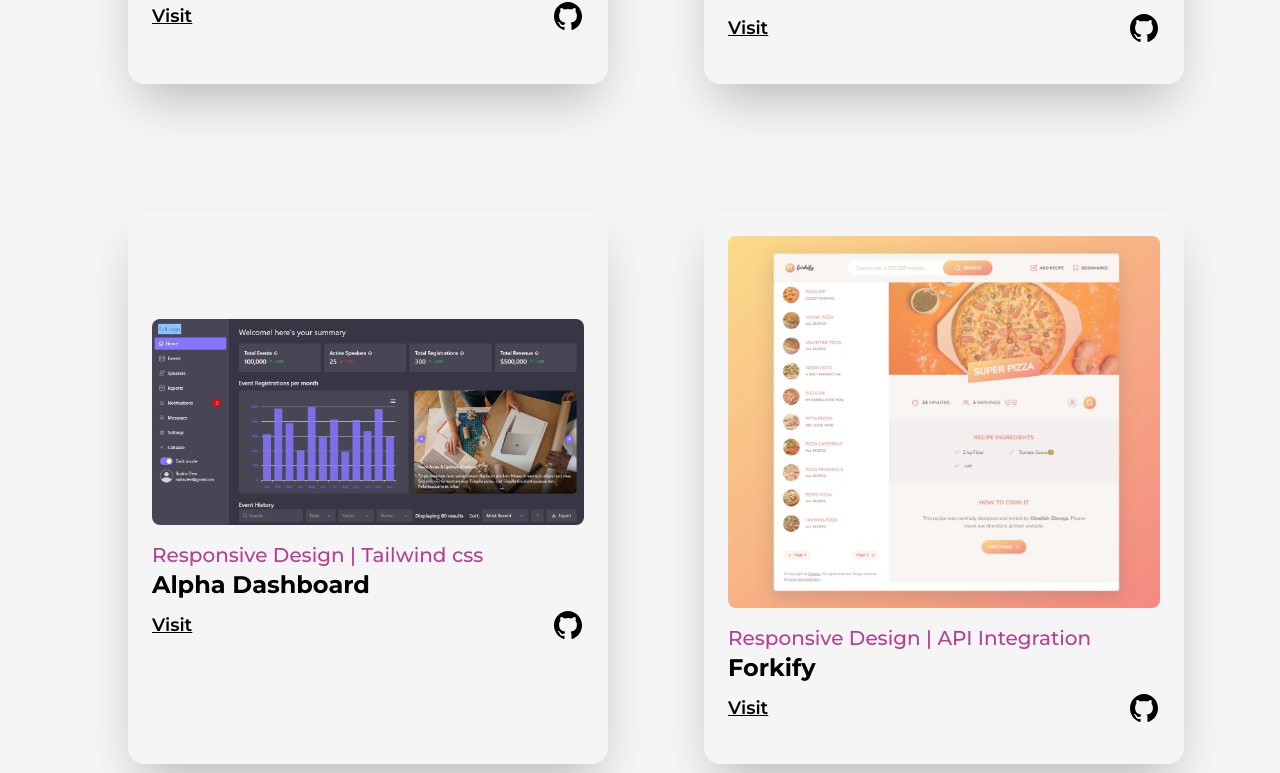
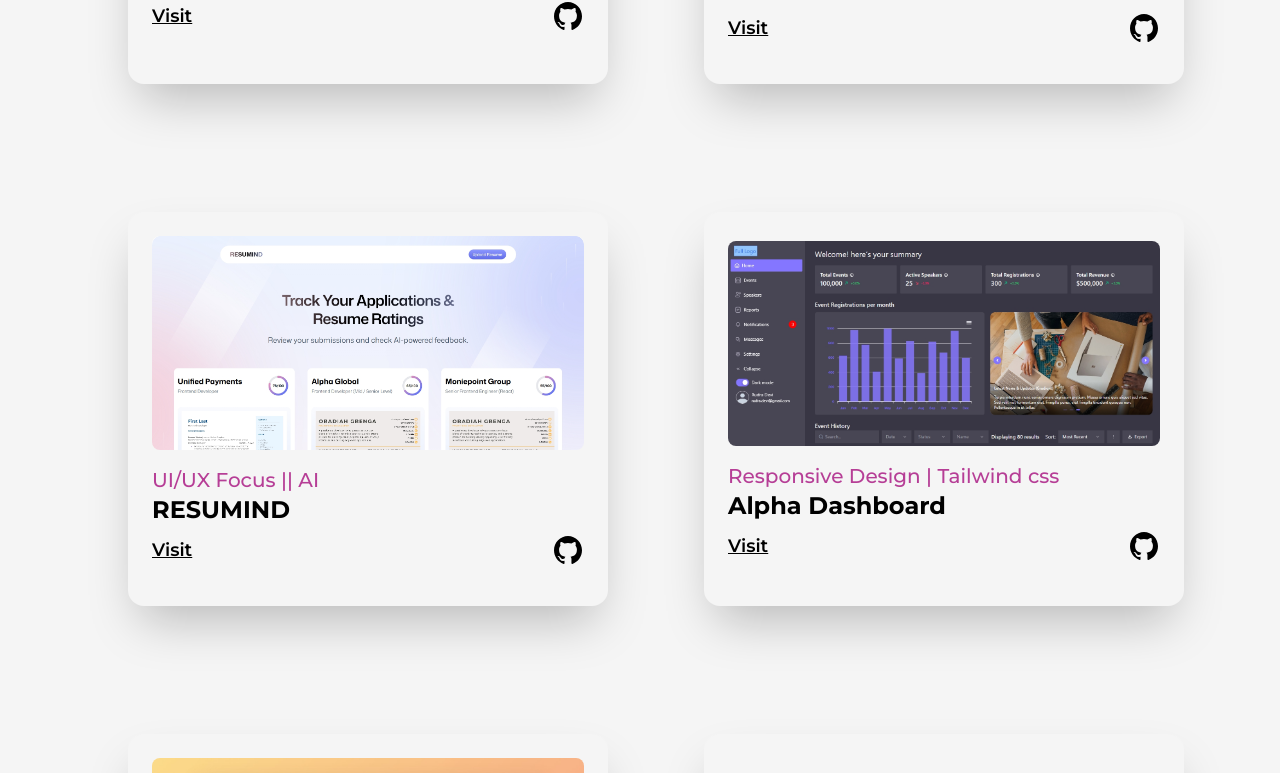
Before and after one commit to Obadea/portfolio, a Next.js app: page /projects in a window 1280 px wide. Shown: the part 1694-2467 px from the top of the page. Built offline with nearby package versions, Linux system fonts and the light colour scheme.

Commit message:
worked on new projects

```diff
--- a/src/components/data.js
+++ b/src/components/data.js
@@ -1,142 +1,151 @@
-import project1 from '../../public/images/projects/carHub.jpeg';
-import project2 from '../../public/images/projects/Clipboard.jpeg';
-import project3 from '../../public/images/projects/fylo.jpeg';
-import project4 from '../../public/images/projects/gpt-3.jpeg';
-import project5 from '../../public/images/projects/promptopia.jpeg';
-import project6 from '../../public/images/projects/portfolio.jpeg';
-import project7 from '../../public/images/projects/forkify.jpeg';
-import project8 from '../../public/images/projects/metaVerse.jpeg';
-import project9 from '../../public/images/projects/bankist website.jpeg';
-import project10 from '../../public/images/projects/mapty.jpeg';
-import project11 from '../../public/images/projects/aiSummarizer.jpeg';
-import project12 from '../../public/images/projects/movieland.jpeg';
-import project13 from '../../public/images/projects/obadeaTrackPreview.png';
-import project14 from '../../public/images/projects/obadinn.jpeg';
-import project15 from '../../public/images/projects/elegant-collection.jpeg';
-import project16 from '../../public/images/projects/nike.jpeg';
-import project17 from '../../public/images/projects/iphone.jpeg';
-import project18 from '../../public/images/projects/alphaProject.jpeg';
+import project1 from "../../public/images/projects/carHub.jpeg";
+import project2 from "../../public/images/projects/Clipboard.jpeg";
+import project3 from "../../public/images/projects/fylo.jpeg";
+import project4 from "../../public/images/projects/gpt-3.jpeg";
+import project5 from "../../public/images/projects/promptopia.jpeg";
+import project6 from "../../public/images/projects/portfolio.jpeg";
+import project7 from "../../public/images/projects/forkify.jpeg";
+import project8 from "../../public/images/projects/metaVerse.jpeg";
+import project9 from "../../public/images/projects/bankist website.jpeg";
+import project10 from "../../public/images/projects/mapty.jpeg";
+import project11 from "../../public/images/projects/aiSummarizer.jpeg";
+import project12 from "../../public/images/projects/movieland.jpeg";
+import project13 from "../../public/images/projects/obadeaTrackPreview.png";
+import project14 from "../../public/images/projects/obadinn.jpeg";
+import project15 from "../../public/images/projects/elegant-collection.jpeg";
+import project16 from "../../public/images/projects/nike.jpeg";
+import project17 from "../../public/images/projects/iphone.jpeg";
+import project18 from "../../public/images/projects/alphaProject.jpeg";
+import project19 from "../../public/images/projects/resumind.jpeg";
 
 export const items = [
   {
-    title: 'Car ShowCase Application',
-    category: 'Latest',
-    link: 'https://obadea-cars-showcase.vercel.app/',
-    github: 'https://github.com/Obadea/obadea_cars_showcase/',
-    type: 'Nextjs | IMAGIN.studio API',
+    title: "Car ShowCase Application",
+    category: "Latest",
+    link: "https://obadea-cars-showcase.vercel.app/",
+    github: "https://github.com/Obadea/obadea_cars_showcase/",
+    type: "Nextjs | IMAGIN.studio API",
     img: project1,
   },
   {
-    title: 'GPT-3',
-    category: 'Latest',
-    link: 'https://gpt-3-rv4.pages.dev/',
-    github: 'https://github.com/Obadea/GPT-3',
-    type: 'UI/UX Focus',
+    title: "GPT-3",
+    category: "Latest",
+    link: "https://gpt-3-rv4.pages.dev/",
+    github: "https://github.com/Obadea/GPT-3",
+    type: "UI/UX Focus",
     img: project4,
   },
   {
-    title: 'Alpha Dashboard',
-    category: 'React Latest',
-    link: 'https://alphatwelve-project.vercel.app/',
-    github: 'https://github.com/Obadea/Alphatwelve_ProjectNike',
-    type: 'Responsive Design | Tailwind css',
+    title: "RESUMIND",
+    category: "Latest",
+    link: "https://ai-resume-summarizer-eight.vercel.app/",
+    github: "https://github.com/Obadea/ai-resume-summarizer",
+    type: "UI/UX Focus || AI",
+    img: project19,
+  },
+  {
+    title: "Alpha Dashboard",
+    category: "React Latest",
+    link: "https://alphatwelve-project.vercel.app/",
+    github: "https://github.com/Obadea/Alphatwelve_ProjectNike",
+    type: "Responsive Design | Tailwind css",
     img: project18,
   },
   {
-    title: 'Forkify',
-    category: 'JavaScript',
-    link: 'https://forkify-test.pages.dev/',
-    github: 'https://github.com/Obadea/Forkify',
-    type: 'Responsive Design | API Integration',
+    title: "Forkify",
+    category: "JavaScript",
+    link: "https://forkify-test.pages.dev/",
+    github: "https://github.com/Obadea/Forkify",
+    type: "Responsive Design | API Integration",
     img: project7,
   },
   {
-    title: 'Bankist Website',
-    category: 'JavaScript',
-    link: 'https://bankist-webpage.pages.dev',
-    github: 'https://github.com/Obadea/bankist-webpage',
-    type: 'Responsive Design | Interactivity',
-    category: 'Nextjs',
+    title: "Bankist Website",
+    category: "JavaScript",
+    link: "https://bankist-webpage.pages.dev",
+    github: "https://github.com/Obadea/bankist-webpage",
+    type: "Responsive Design | Interactivity",
+    category: "Nextjs",
     img: project9,
   },
   {
-    title: 'MetaVerse',
-    category: 'Latest',
-    link: 'https://meta-verse-obadea.vercel.app/',
-    github: 'https://github.com/Obadea/metaVerse',
-    type: 'Responsive Design | Animation and Interactivity',
+    title: "MetaVerse",
+    category: "Latest",
+    link: "https://meta-verse-obadea.vercel.app/",
+    github: "https://github.com/Obadea/metaVerse",
+    type: "Responsive Design | Animation and Interactivity",
     img: project8,
   },
   {
-    title: 'Fylo',
-    category: 'UI/UX Focus',
-    link: 'https://obadea.github.io/fylo/',
-    github: 'https://github.com/Obadea/fylo',
-    type: 'Responsive Design',
+    title: "Fylo",
+    category: "UI/UX Focus",
+    link: "https://obadea.github.io/fylo/",
+    github: "https://github.com/Obadea/fylo",
+    type: "Responsive Design",
     img: project3,
   },
 
   {
-    title: 'Promptopia',
-    category: 'NextJs',
-    link: 'https://promptopia-obadea.vercel.app/',
-    github: 'https://github.com/Obadea/promptopia',
-    type: 'API Integration',
+    title: "Promptopia",
+    category: "NextJs",
+    link: "https://promptopia-obadea.vercel.app/",
+    github: "https://github.com/Obadea/promptopia",
+    type: "API Integration",
     img: project5,
   },
   {
     title: "Obadiah's Portfolio",
-    link: '/',
-    github: 'https://github.com/Obadea/portfolio',
-    type: 'Animation and Interactivity | Performance Optimization',
+    link: "/",
+    github: "https://github.com/Obadea/portfolio",
+    type: "Animation and Interactivity | Performance Optimization",
     img: project6,
   },
   {
-    title: 'Mapty',
-    category: 'JavaScript',
-    link: 'https://obadea.github.io/Mapty/',
-    github: 'https://github.com/Obadea/Mapty',
-    type: 'API Integration',
+    title: "Mapty",
+    category: "JavaScript",
+    link: "https://obadea.github.io/Mapty/",
+    github: "https://github.com/Obadea/Mapty",
+    type: "API Integration",
     img: project10,
   },
   {
-    title: 'Ai Summarizer',
-    category: 'React',
-    link: 'https://obadea-ai-summarizer.pages.dev/',
-    github: 'https://github.com/Obadea/Ai-summarizer',
-    type: 'API Integration',
+    title: "Ai Summarizer",
+    category: "React",
+    link: "https://obadea-ai-summarizer.pages.dev/",
+    github: "https://github.com/Obadea/Ai-summarizer",
+    type: "API Integration",
     img: project11,
   },
   {
-    title: 'Obadea Track',
-    category: 'TypeScript',
-    link: 'https://obadeatrack.pages.dev/',
-    github: 'https://github.com/Obadea/obadeaTrack',
-    type: 'Refined(CRUD)',
+    title: "Obadea Track",
+    category: "TypeScript",
+    link: "https://obadeatrack.pages.dev/",
+    github: "https://github.com/Obadea/obadeaTrack",
+    type: "Refined(CRUD)",
     img: project13,
   },
   {
-    title: 'Elegant Collection',
-    category: 'Full Stack',
-    link: 'https://elegant-collection-ecommerce.pages.dev',
-    github: '/projects',
-    type: 'E-Commerce',
+    title: "Elegant Collection",
+    category: "Full Stack",
+    link: "https://elegant-collection-ecommerce.pages.dev",
+    github: "/projects",
+    type: "E-Commerce",
     img: project15,
   },
   {
-    title: '3D Iphone Website',
-    category: 'React',
-    link: 'https://3d-iphone-website.pages.dev/',
-    github: 'https://github.com/Obadea/3d-Iphone-website',
-    type: 'GSAP Animation, Three.js and Interactivity | Performance Optimization',
+    title: "3D Iphone Website",
+    category: "React",
+    link: "https://3d-iphone-website-ten.vercel.app/",
+    github: "https://github.com/Obadea/3d-Iphone-website",
+    type: "GSAP Animation, Three.js and Interactivity | Performance Optimization",
     img: project17,
   },
   {
-    title: 'Nike',
-    category: 'React',
-    link: 'https://nike-b4d.pages.dev/',
-    github: 'https://github.com/Obadea/Nike',
-    type: 'Responsive Design | Tailwind css',
+    title: "Nike",
+    category: "React",
+    link: "https://nike-b4d.pages.dev/",
+    github: "https://github.com/Obadea/Nike",
+    type: "Responsive Design | Tailwind css",
     img: project16,
   },
 ];
```
Also changed, not shown: src/pages/projects.js (+20 -77 lines), public/images/projects/resumind.jpeg (added).
